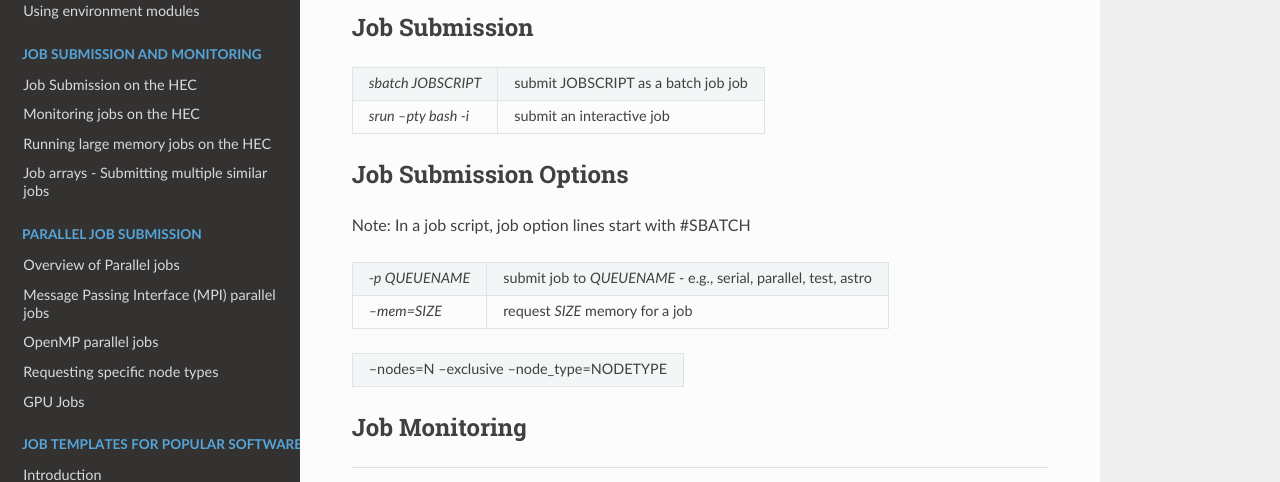
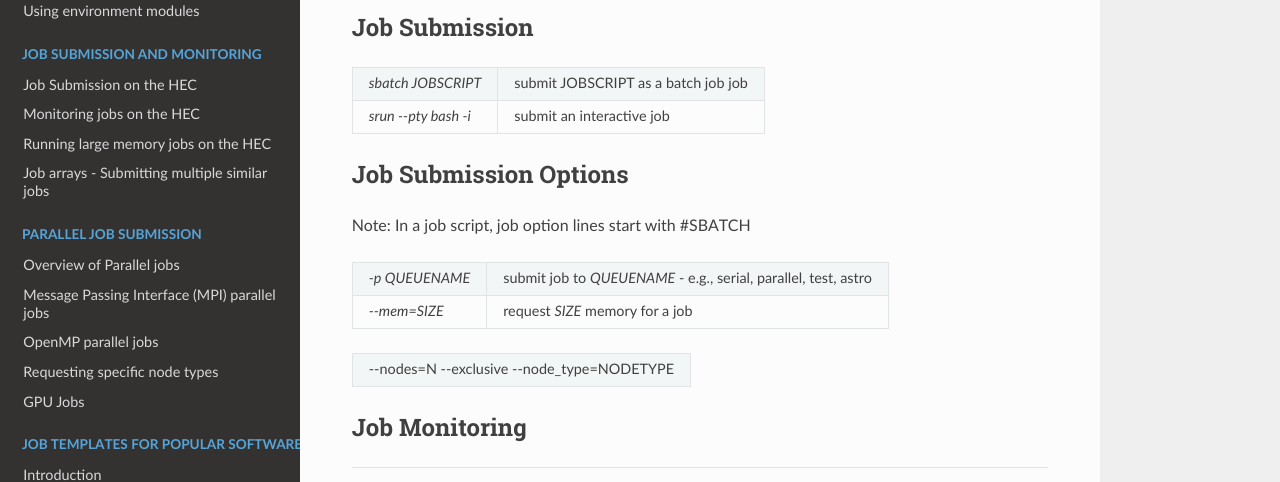
Before and after one commit to MikePacey/Lancaster-HEC, a Sphinx documentation site: the page built from docs/cheatsheet.rst, in a window 1280 px wide and 983 px high. Shown: the part 410-892 px from the top of the window. Built offline with Sphinx 7.4.7 and the Read the Docs theme 3.1.0, drawn with Linux system fonts in a browser that asks for light colours; formulas are drawn with MathJax 3.

```diff
--- a/docs/cheatsheet.rst
+++ b/docs/cheatsheet.rst
@@ -22,7 +22,7 @@ Job Submission
 
   * - *sbatch JOBSCRIPT*
     - submit JOBSCRIPT as a batch job job
-  * - *srun --pty bash -i*
+  * - *srun -\-pty bash -i*
     - submit an interactive job
 
 Job Submission Options
@@ -34,14 +34,14 @@ Note: In a job script, job option lines start with #SBATCH
 
   * - *-p QUEUENAME*
     - submit job to *QUEUENAME* - e.g., serial, parallel, test, astro
-  * - *--mem=SIZE*
+  * - *-\-mem=SIZE*
     - request *SIZE* memory for a job
 
 .. list-table::
 
-  * - --nodes=N
-      --exclusive
-      --node_type=NODETYPE
+  * - -\-nodes=N
+      -\-exclusive
+      -\-node_type=NODETYPE
 
 Job Monitoring
 --------------
```
